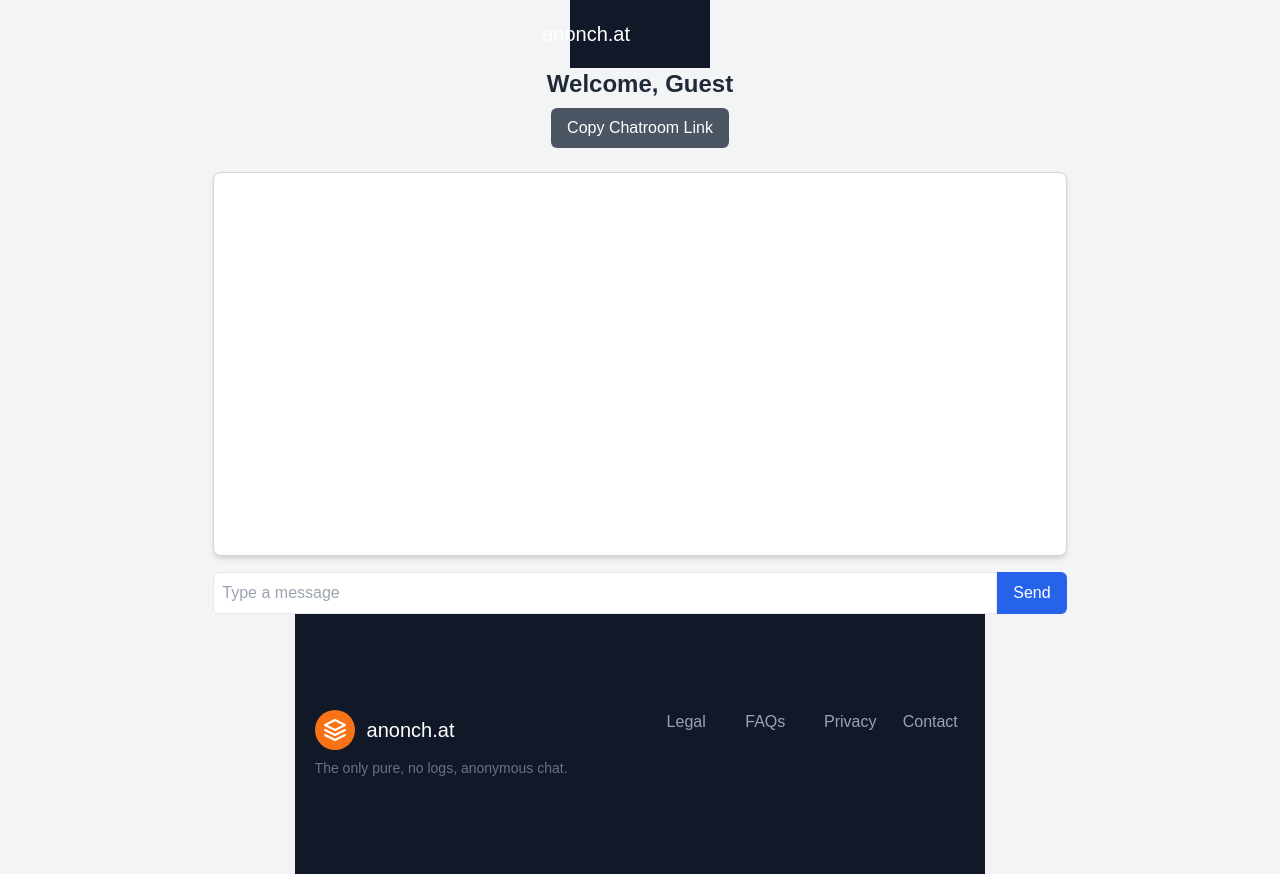
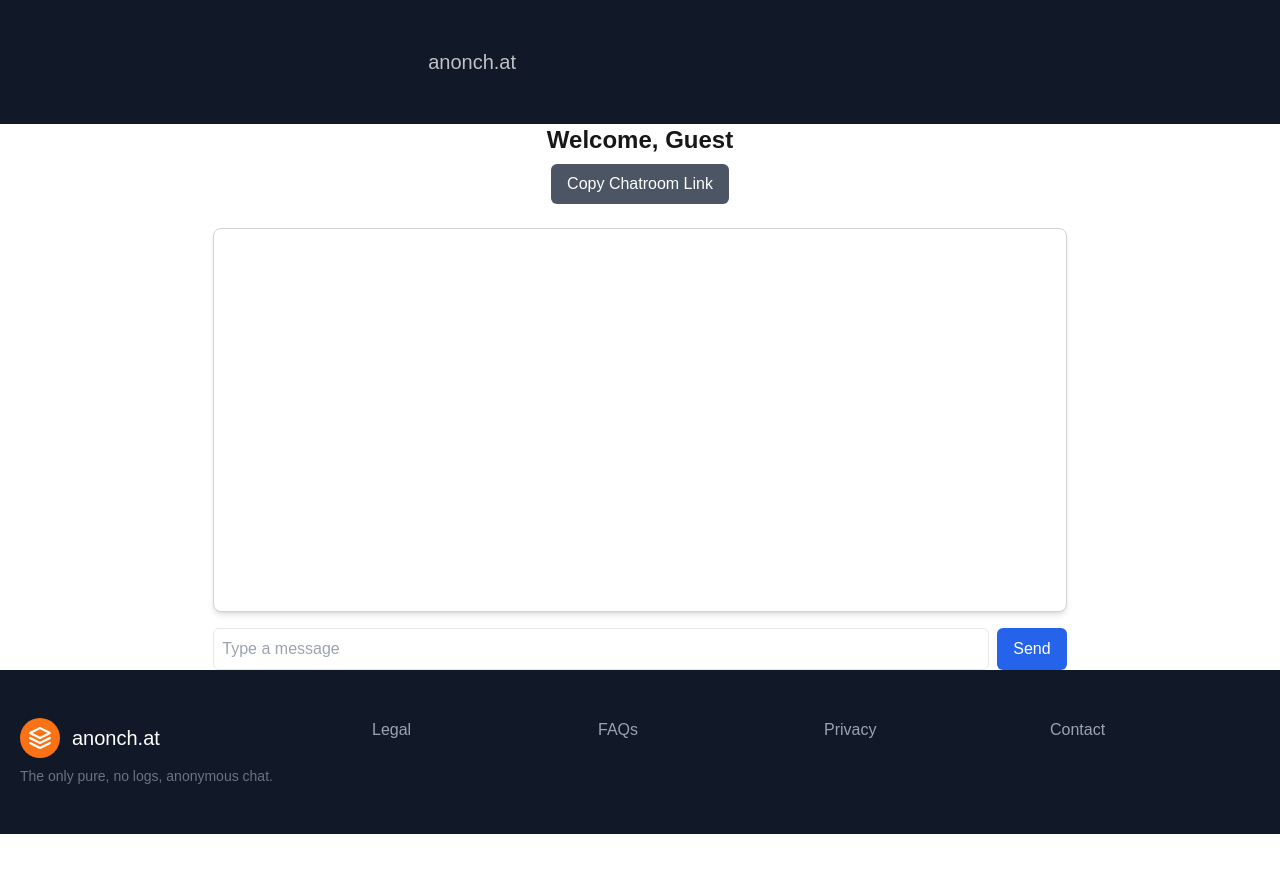
Before and after one commit to tathagat-reimann/anonch.at, a Next.js app in the folder frontend/: page /chatroom in a window 1280 px wide. After the commit the page ends 834 px from the top, so only its background shows below. Built offline with nearby package versions, Linux system fonts and the light colour scheme.

Commit message:
some FE formatting

```diff
--- a/frontend/app/chatroom/page.tsx
+++ b/frontend/app/chatroom/page.tsx
@@ -39,9 +39,10 @@ export default function ChatRoom() {
     };
 
     return (
-    <div className="flex flex-col items-center justify-center min-h-screen bg-gray-100">
+        <div className="flex flex-col min-h-screen">
             <Header />
-      <h2 className="text-2xl font-semibold text-gray-800">Welcome, {username}</h2>
+            <main className="flex-1 flex flex-col items-center justify-center">
+                <h2 className="text-2xl font-semibold text-white-800">Welcome, {username}</h2>
                 <button
                     onClick={() => navigator.clipboard.writeText(`/api/rooms/${room_id}/join`)}
                     className="mt-2 px-4 py-2 bg-gray-600 text-white rounded-md hover:bg-gray-700"
@@ -61,12 +62,13 @@ export default function ChatRoom() {
                         value={inputMessage}
                         onChange={(e) => setInputMessage(e.target.value)}
                         placeholder="Type a message"
-          className="flex-1 p-2 border rounded-l-md"
+                        className="flex-1 p-2 border rounded-md mr-2"
                     />
-        <button onClick={sendMessage} className="px-4 py-2 bg-blue-600 text-white rounded-r-md hover:bg-blue-700">
+                    <button onClick={sendMessage} className="px-4 py-2 bg-blue-600 text-white rounded-md hover:bg-blue-700">
                         Send
                     </button>
                 </div>
+            </main>
             <Footer />
         </div>
     );
--- a/frontend/app/page.tsx
+++ b/frontend/app/page.tsx
@@ -24,17 +24,21 @@ export default function Home() {
     }
   };
 
+  function handleClick() {
+    router.push(`/chatroom?room_id=`);
+  }
+
   return (
     <div className="flex flex-col min-h-screen">
       <Header />
       <main className="flex-1 flex flex-col items-center justify-center">
-        <section className="text-gray-400 bg-gray-900 body-font">
+        <section className="text-gray-400 bg-gray-900 body-font rounded-md">
           <div className="container px-5 py-24 mx-auto flex flex-wrap">
             <h2 className="sm:text-3xl text-2xl text-white font-medium title-font mb-2 md:w-2/5">Do you want to chat with someone anonymously? Chat that is not logged?</h2>
             <div className="md:w-3/5 md:pl-6">
               <p className="leading-relaxed text-base">Click the button to create a new chat room. Once the room is created, the link to the room can be shared with someone to chat anonymously with them.</p>
               <div className="flex md:mt-4 mt-6">
-                <button className="inline-flex text-white bg-orange-500 border-0 py-1 px-4 focus:outline-none hover:bg-orange-600 rounded">Create chat room</button>
+                <button onClick={handleClick} className="inline-flex text-white bg-orange-500 border-0 py-1 px-4 focus:outline-none hover:bg-orange-600 rounded">Create chat room</button>
               </div>
             </div>
           </div>
--- a/frontend/components/Footer.js
+++ b/frontend/components/Footer.js
@@ -4,7 +4,7 @@ import React from "react";
 const Footer = () => {
   return (
     <footer className="text-gray-400 bg-gray-900 body-font">
-      <div className="container px-5 py-24 mx-auto flex md:items-center lg:items-start md:flex-row md:flex-nowrap flex-wrap flex-col">
+      <div className="container px-5 py-12 mx-auto flex md:items-center lg:items-start md:flex-row md:flex-nowrap flex-wrap flex-col">
         <div className="w-64 flex-shrink-0 md:mx-0 mx-auto text-center md:text-left">
           <a className="flex title-font font-medium items-center md:justify-start justify-center text-white">
             <svg xmlns="http://www.w3.org/2000/svg" fill="none" stroke="currentColor" strokeLinecap="round" strokeLinejoin="round" strokeWidth="2" className="w-10 h-10 text-white p-2 bg-orange-500 rounded-full" viewBox="0 0 24 24">
--- a/frontend/components/Header.js
+++ b/frontend/components/Header.js
@@ -4,9 +4,9 @@ import React from "react";
 const Header = () => {
     return (
         <header className="text-gray-600 body-font bg-gray-900">
-            <div className="container mx-auto flex flex-wrap p-5 flex-col md:flex-row items-center">
+            <div className="container mx-auto flex flex-wrap px-5 py-12 flex-col md:flex-row items-center">
                 <div className="lg:w-2/5 inline-flex lg:justify-end ml-5 lg:ml-0">
-                    <span className="ml-3 text-xl text-white">anonch.at</span>
+                    <span className="ml-3 text-xl text-white animate-pulse">anonch.at</span>
                 </div>
             </div>
         </header>
```
Lines whose indentation alone changed are shown as unchanged.
